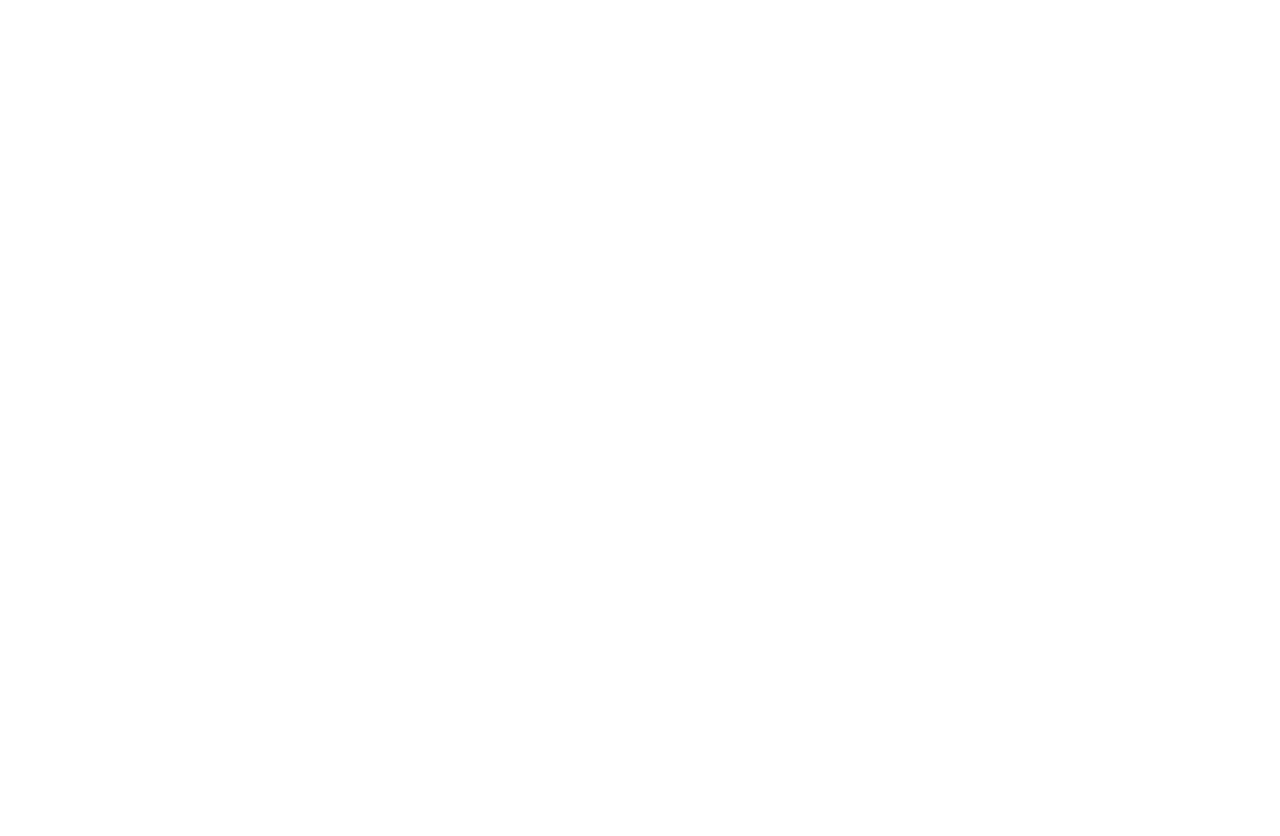
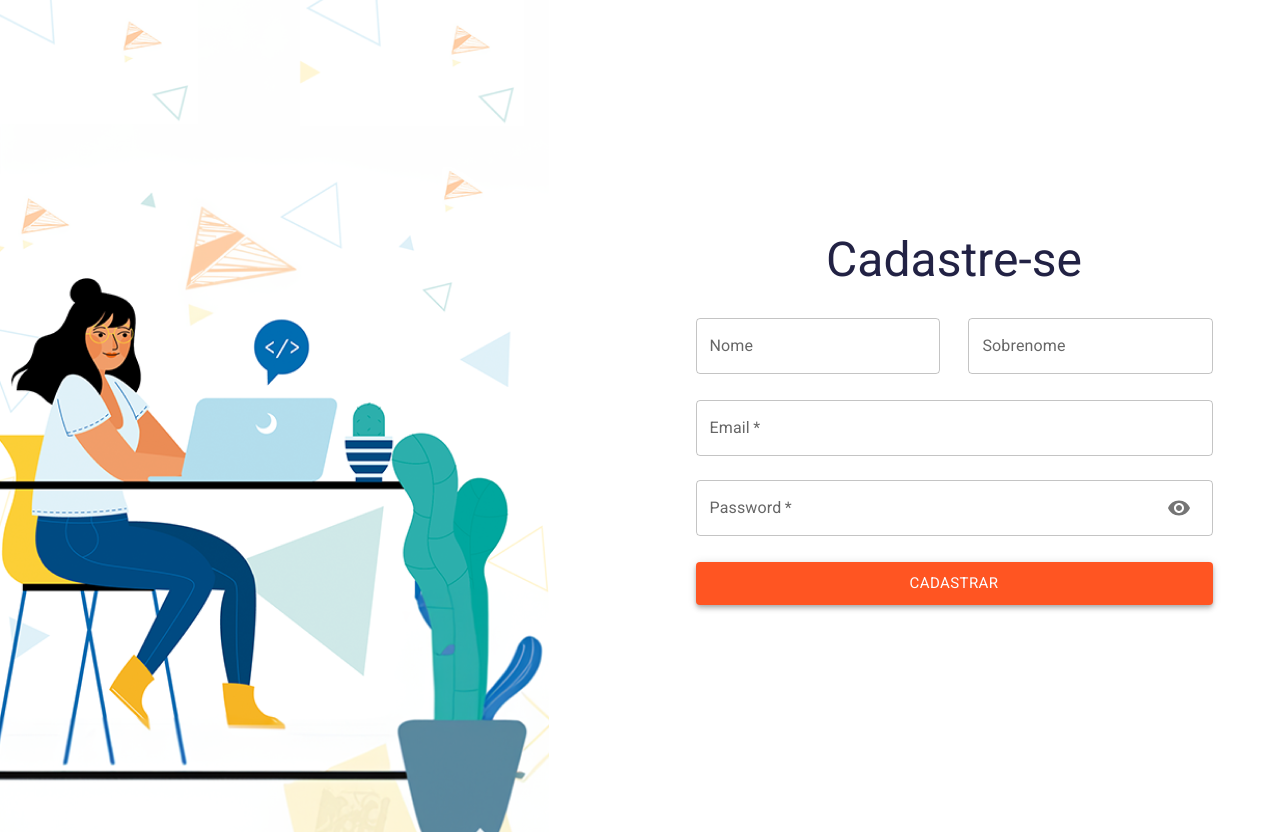
Before and after one commit to eduardodarocha/squad-21-frontend, a React (Create React App) app: page /cadastro in a window 1280 px wide. Before the commit this address had no page. Before the commit the page ends 800 px from the top, so only its background shows below. Built offline with nearby package versions, Linux system fonts and the light colour scheme.

Commit message:
:lipstick: Adicionando estilização para desktop de Cadastro

```diff
--- a/package.json
+++ b/package.json
@@ -15,6 +15,7 @@
     "@types/node": "^16.18.74",
     "@types/react": "^18.2.48",
     "@types/react-dom": "^18.2.18",
+    "check-password-strength": "^2.0.7",
     "formik": "^2.4.5",
     "jwt-decode": "^4.0.0",
     "react": "^18.2.0",
--- a/public/index.html
+++ b/public/index.html
@@ -2,7 +2,7 @@
 <html lang="en">
   <head>
     <meta charset="utf-8" />
-    <link rel="icon" href="%PUBLIC_URL%/favicon.ico" />
+    <link rel="icon" href="./assets/images/orange.webp" />
     <link rel="stylesheet" href="https://fonts.googleapis.com/css2?family=Roboto:wght@400;700&display=swap" />
     <meta name="viewport" content="width=device-width, initial-scale=1" />
     <meta name="theme-color" content="#000000" />
@@ -25,7 +25,7 @@
       work correctly both with client-side routing and a non-root public URL.
       Learn how to configure a non-root public URL by running `npm run build`.
     -->
-    <title>React App</title>
+    <title>Orange Portfólio</title>
   </head>
   <body>
     <noscript>You need to enable JavaScript to run this app.</noscript>
--- a/src/App.tsx
+++ b/src/App.tsx
@@ -1,5 +1,3 @@
-import React from 'react';
-import Login from './pages/login';
 import { ThemeProvider } from '@mui/material';
 import theme from './theme';
 import SiteRouterProvider from './routes/routes'
--- a/src/pages/cadastro/index.tsx
+++ b/src/pages/cadastro/index.tsx
@@ -1,4 +1,3 @@
-// Adicionar verificação de uma senha forte
 // Adicionar uma verificação que impeça dois usuários com o mesmo email, assim que o backend estiver pronto
 
 import { Visibility, VisibilityOff } from "@mui/icons-material";
@@ -27,7 +26,6 @@
                 <img className="" src="assets/images/img_cadastro.png" alt="Uma mulher digita em um laptop, com um balão de código, representando assim a programação." />
             </Box>
             <Box className="form">
-                <h3 className="h3">Cadastre-se</h3>
                 <Formik
                 initialValues={initialValues}
                 onSubmit={handleSubmit}
@@ -35,13 +33,13 @@
                 >
                 {({errors, touched, handleBlur, handleChange}) => {
                     return (
-                        <Form className="form">
+                        <Form className="formContent">
                             <h3 className="h3">Cadastre-se</h3>
                             <div className="nameSurname">
                                 <TextField
                                 label="Nome"
                                 name="name"
-                                required
+                                sx={{width: 250}}
                                 error={!!errors.name && !!touched.name}
                                 onChange={handleChange}
                                 onBlur={handleBlur}
@@ -51,7 +49,7 @@
                                 <TextField
                                 label="Sobrenome"
                                 name="surname"
-                                required
+                                sx={{width: 250}}
                                 error={!!errors.surname && !!touched.surname}
                                 onChange={handleChange}
                                 onBlur={handleBlur}
@@ -63,6 +61,7 @@
                                 <TextField
                                 label="Email"
                                 name="email"
+                                sx={{width: 517}}
                                 required
                                 error={!!errors.email && !!touched.email}
                                 onChange={handleChange}
@@ -73,6 +72,7 @@
                                 <TextField
                                 label="Password"
                                 name="password"
+                                sx={{width: 517}}
                                 required
                                 type={showPassword ? "text" : "password"}
                                 InputProps={{
--- a/src/pages/cadastro/styles.css
+++ b/src/pages/cadastro/styles.css
@@ -0,0 +1,74 @@
+* {
+    margin: 0;
+    padding: 0;
+}
+
+.container {
+    display: flex;
+    width: 100%;
+    margin: 0 auto;
+    max-width: 1280px;
+    gap: 103px;
+}
+
+.img {
+    width: 100%;
+    max-width: 525px;
+}
+
+.imgContent {
+    width: 100%;
+}
+
+.h3 {
+    color: var(--Color-Brand-Primria-Primary-90, var(--Color-Brand-Primria-Primary-90, #224));
+    text-align: center;
+    font-family: Roboto;
+    font-size: 48px;
+    font-style: normal;
+    font-weight: 400;
+    width: 100%;
+    max-width: 540px;
+}
+
+#button:hover {
+    background-color: #CC4400;
+    color: #FFFFFF;
+}
+
+.form {
+    display: flex;
+    flex-direction: column;
+    align-items: center;
+    justify-content: center;
+    gap: 35px;
+    width: 100%;
+}
+
+.formContent {
+    display: flex;
+    flex-direction: column;
+    width: 100%;
+    max-width: 517px;
+    gap: 30px;
+}
+
+.nameSurname {
+    display: flex;
+    align-items: flex-start;
+    justify-content: space-between;
+    height: 56px;
+    flex-shrink: 0;
+    gap: 1.8rem;
+}
+
+.emailPassword {
+    display: flex;
+    width: 100%;
+    height: 128px;
+    flex-direction: column;
+    justify-content: center;
+    align-items: flex-start;
+    flex-shrink: 0;
+    gap: 1.5rem;
+}
--- a/src/pages/cadastro/validate.ts
+++ b/src/pages/cadastro/validate.ts
@@ -1,10 +1,10 @@
-import {object, string} from "yup"
+import { object, string } from "yup"
 
 const createNewAccount = object().shape({
-    name: string().required("Obrigatório"),
-    surname: string().required("Obrigatório"),
-    email: string().required("Obrigatório"),
-    password: string().required("Obrigatório"),
+    name: string(),
+    surname: string(),
+    email: string().required("Este campo é obrigatório!"),
+    password: string().min(12, "Sua senha deve ter no mínimo 12 caracteres!").required("Este campo é obrigatório!"),
 });
 
 export default createNewAccount;
--- a/src/pages/login/index.tsx
+++ b/src/pages/login/index.tsx
@@ -2,6 +2,8 @@
 import { Box, Button, IconButton, TextField } from "@mui/material";
 import { Form, Formik } from "formik";
 import { useState } from "react";
+import { Link } from "react-router-dom";
+// import { Navigate } from "react-router-dom";
 import validateFormLogin from "./validate";
 import "./styles.css";
 import { GoogleOAuthProvider, GoogleLogin } from '@react-oauth/google';
@@ -87,7 +89,7 @@
                                 >
                                 </TextField>
                                 <Button id="button" type="submit" variant="contained" size="large" color="primary">ENTRAR</Button>
-                                <a href="" className="a">Cadastre-se</a>
+                                <Link to="/cadastro" id="cadastro">Cadastre-se</Link>
                             </Form>
                         );
                     }}
--- a/src/pages/login/styles.css
+++ b/src/pages/login/styles.css
@@ -9,7 +9,6 @@
     margin: 0 auto;
     max-width: 1280px;
     gap: 103px;
-
 }
 
 .img{
@@ -41,7 +40,7 @@
     line-height: 24px;
 }
 
-.a {
+#cadastro {
     text-decoration: none;
     cursor: pointer;
     color: #818388;
--- a/src/routes/routes.tsx
+++ b/src/routes/routes.tsx
@@ -1,5 +1,6 @@
 import { BrowserRouter as Router, Routes, Route } from 'react-router-dom';
 import Login from "../pages/login";
+import Cadastro from "../pages/cadastro";
 
 
 const SiteRouterProvider = () => {
@@ -7,7 +8,9 @@
   return (
     <Router>
       <Routes>
+        <Route index element={<Login />} />
         <Route path="/" element={<Login />} />
+        <Route path="/cadastro" element={<Cadastro />} />
       </Routes>
     </Router>
   );
```
Also changed, not shown: 1 other file (tests, documents, lock files or other folders).
